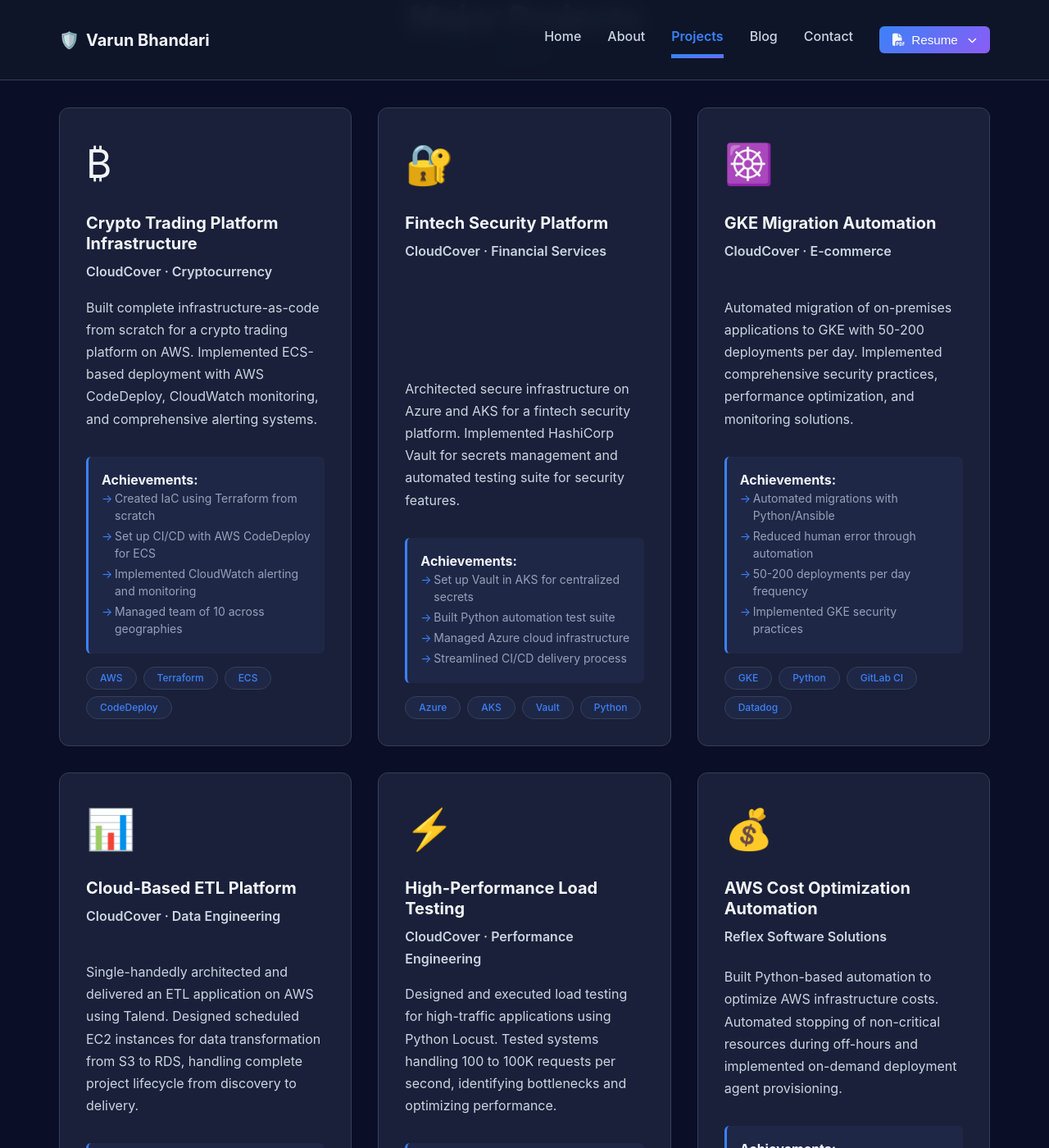
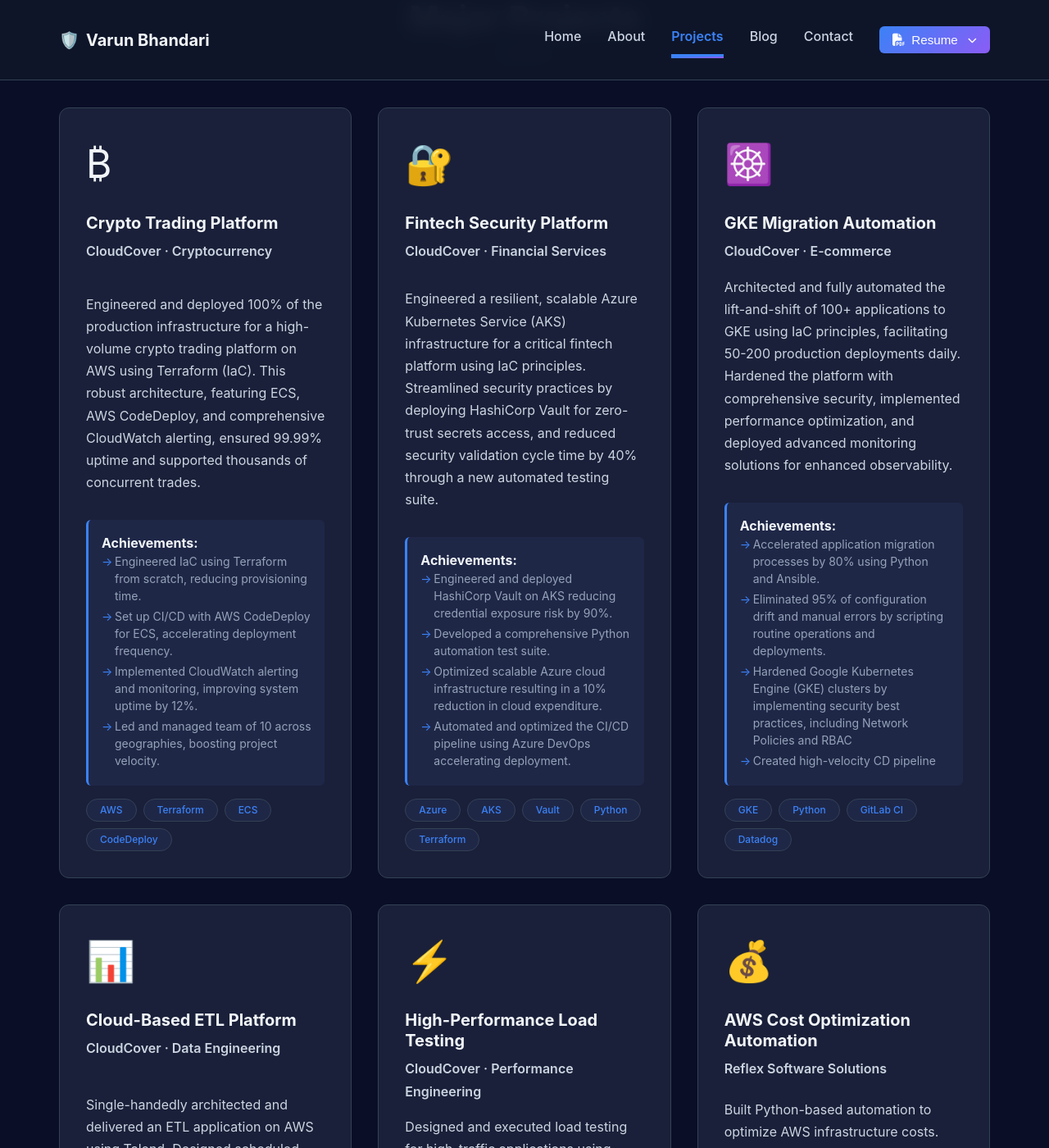
Before and after one commit to z-varun/z-varun, a Jekyll site: the page built from projects.html, in a window 1280 px wide and 1400 px high, scrolled down 1176 px. Shown: the whole window at 82% size. Built offline with Jekyll 4.4.1, drawn with Linux system fonts in a browser that asks for light colours; some of the changed text lies outside the part shown.

Commit message:
Updated content

```diff
--- a/projects.html
+++ b/projects.html
@@ -66,18 +66,20 @@
             <!-- Crypto Trading Platform -->
             <div class="project-card" data-animate="fade-up">
                 <div class="project-icon">₿</div>
-                <h3>Crypto Trading Platform Infrastructure</h3>
+                <h3>Crypto Trading Platform</h3>
                 <p class="project-company">CloudCover · Cryptocurrency</p>
-                <p>Built complete infrastructure-as-code from scratch for a crypto trading platform on AWS. Implemented
-                    ECS-based deployment with AWS CodeDeploy, CloudWatch monitoring, and comprehensive alerting systems.
+                <p>Engineered and deployed 100% of the production infrastructure for a high-volume crypto trading
+                    platform on AWS using Terraform (IaC). This robust architecture, featuring ECS, AWS CodeDeploy, and
+                    comprehensive CloudWatch alerting, ensured 99.99% uptime and supported thousands of concurrent
+                    trades.
                 </p>
                 <div class="project-achievements">
                     <strong>Achievements:</strong>
                     <ul>
-                        <li>Created IaC using Terraform from scratch</li>
-                        <li>Set up CI/CD with AWS CodeDeploy for ECS</li>
-                        <li>Implemented CloudWatch alerting and monitoring</li>
-                        <li>Managed team of 10 across geographies</li>
+                        <li>Engineered IaC using Terraform from scratch, reducing provisioning time.</li>
+                        <li>Set up CI/CD with AWS CodeDeploy for ECS, accelerating deployment frequency.</li>
+                        <li>Implemented CloudWatch alerting and monitoring, improving system uptime by 12%.</li>
+                        <li>Led and managed team of 10 across geographies, boosting project velocity.</li>
                     </ul>
                 </div>
                 <div class="project-tech-small">
@@ -93,15 +95,20 @@
                 <div class="project-icon">🔐</div>
                 <h3>Fintech Security Platform</h3>
                 <p class="project-company">CloudCover · Financial Services</p>
-                <p>Architected secure infrastructure on Azure and AKS for a fintech security platform. Implemented
-                    HashiCorp Vault for secrets management and automated testing suite for security features.</p>
+                <p>Engineered a resilient, scalable Azure Kubernetes Service (AKS) infrastructure for a critical fintech
+                    platform using IaC principles. Streamlined security practices by deploying HashiCorp Vault for
+                    zero-trust secrets access, and reduced security validation cycle time by 40% through a new automated
+                    testing suite.
+                </p>
                 <div class="project-achievements">
                     <strong>Achievements:</strong>
                     <ul>
-                        <li>Set up Vault in AKS for centralized secrets</li>
-                        <li>Built Python automation test suite</li>
-                        <li>Managed Azure cloud infrastructure</li>
-                        <li>Streamlined CI/CD delivery process</li>
+                        <li>Engineered and deployed HashiCorp Vault on AKS reducing credential exposure risk by 90%.
+                        </li>
+                        <li>Developed a comprehensive Python automation test suite.</li>
+                        <li>Optimized scalable Azure cloud infrastructure resulting in a 10% reduction in
+                            cloud expenditure.</li>
+                        <li>Automated and optimized the CI/CD pipeline using Azure DevOps accelerating deployment.</li>
                     </ul>
                 </div>
                 <div class="project-tech-small">
@@ -109,6 +116,7 @@
                     <span>AKS</span>
                     <span>Vault</span>
                     <span>Python</span>
+                    <span>Terraform</span>
                 </div>
             </div>
 
@@ -117,15 +125,20 @@
                 <div class="project-icon">☸️</div>
                 <h3>GKE Migration Automation</h3>
                 <p class="project-company">CloudCover · E-commerce</p>
-                <p>Automated migration of on-premises applications to GKE with 50-200 deployments per day. Implemented
-                    comprehensive security practices, performance optimization, and monitoring solutions.</p>
+                <p>Architected and fully automated the lift-and-shift of 100+ applications to GKE using IaC principles,
+                    facilitating 50-200 production deployments daily. Hardened the platform with comprehensive security,
+                    implemented performance optimization, and deployed advanced monitoring solutions for enhanced
+                    observability.
+                </p>
                 <div class="project-achievements">
                     <strong>Achievements:</strong>
                     <ul>
-                        <li>Automated migrations with Python/Ansible</li>
-                        <li>Reduced human error through automation</li>
-                        <li>50-200 deployments per day frequency</li>
-                        <li>Implemented GKE security practices</li>
+                        <li>Accelerated application migration processes by 80% using Python and Ansible.</li>
+                        <li>Eliminated 95% of configuration drift and manual errors by scripting routine operations and
+                            deployments.</li>
+                        <li>Hardened Google Kubernetes Engine (GKE) clusters by implementing security best practices,
+                            including Network Policies and RBAC</li>
+                        <li>Created high-velocity CD pipeline</li>
                     </ul>
                 </div>
                 <div class="project-tech-small">
@@ -147,10 +160,10 @@
                 <div class="project-achievements">
                     <strong>Achievements:</strong>
                     <ul>
-                        <li>Complete end-to-end ownership</li>
-                        <li>S3 → Talend → RDS pipeline</li>
-                        <li>Automated scheduled processing</li>
-                        <li>From discovery to delivery solo</li>
+                        <li>Complete end-to-end ownership.</li>
+                        <li>S3 → Talend → RDS pipeline.</li>
+                        <li>Automated scheduled processing.</li>
+                        <li>From discovery to delivery solo.</li>
                     </ul>
                 </div>
                 <div class="project-tech-small">
@@ -171,10 +184,10 @@
                 <div class="project-achievements">
                     <strong>Achievements:</strong>
                     <ul>
-                        <li>Load tested up to 100K req/sec</li>
-                        <li>Custom Python Locust scripts</li>
-                        <li>Performance optimization insights</li>
-                        <li>Identified critical bottlenecks</li>
+                        <li>Load tested up to 100K req/sec.</li>
+                        <li>Custom Python Locust scripts.</li>
+                        <li>Performance optimization insights.</li>
+                        <li>Identified critical bottlenecks.</li>
                     </ul>
                 </div>
                 <div class="project-tech-small">
@@ -194,10 +207,10 @@
                 <div class="project-achievements">
                     <strong>Achievements:</strong>
                     <ul>
-                        <li>Automated RDS backup to multi-region</li>
-                        <li>Auto-stop bastion hosts after hours</li>
-                        <li>Runtime deployment agents</li>
-                        <li>Significant cost savings achieved</li>
+                        <li>Automated RDS backup to multi-region.</li>
+                        <li>Auto-stop bastion hosts after hours.</li>
+                        <li>Runtime deployment agents.</li>
+                        <li>Significant cost savings achieved.</li>
                     </ul>
                 </div>
                 <div class="project-tech-small">
```
